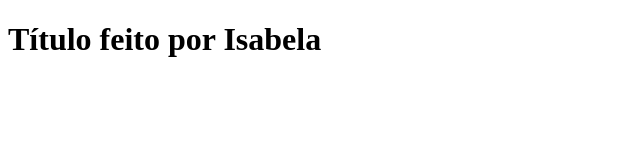
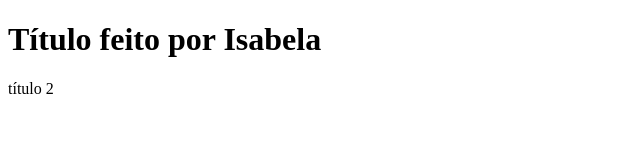
Before and after one commit to beladays/AULA-GIT-ESSENCIAL, a plain HTML site: page index.html in a window 1280 px wide. Shown: the full height of the page, 0-640 px from the left. Drawn offline with Linux system fonts and the light colour scheme.

Commit message:
Criado titulo2 por fulano

```diff
--- a/index.html
+++ b/index.html
@@ -7,5 +7,6 @@
 </head>
 <body>
     <h1>Título feito por Isabela</h1>
+    título 2
 </body>
 </html>
```
